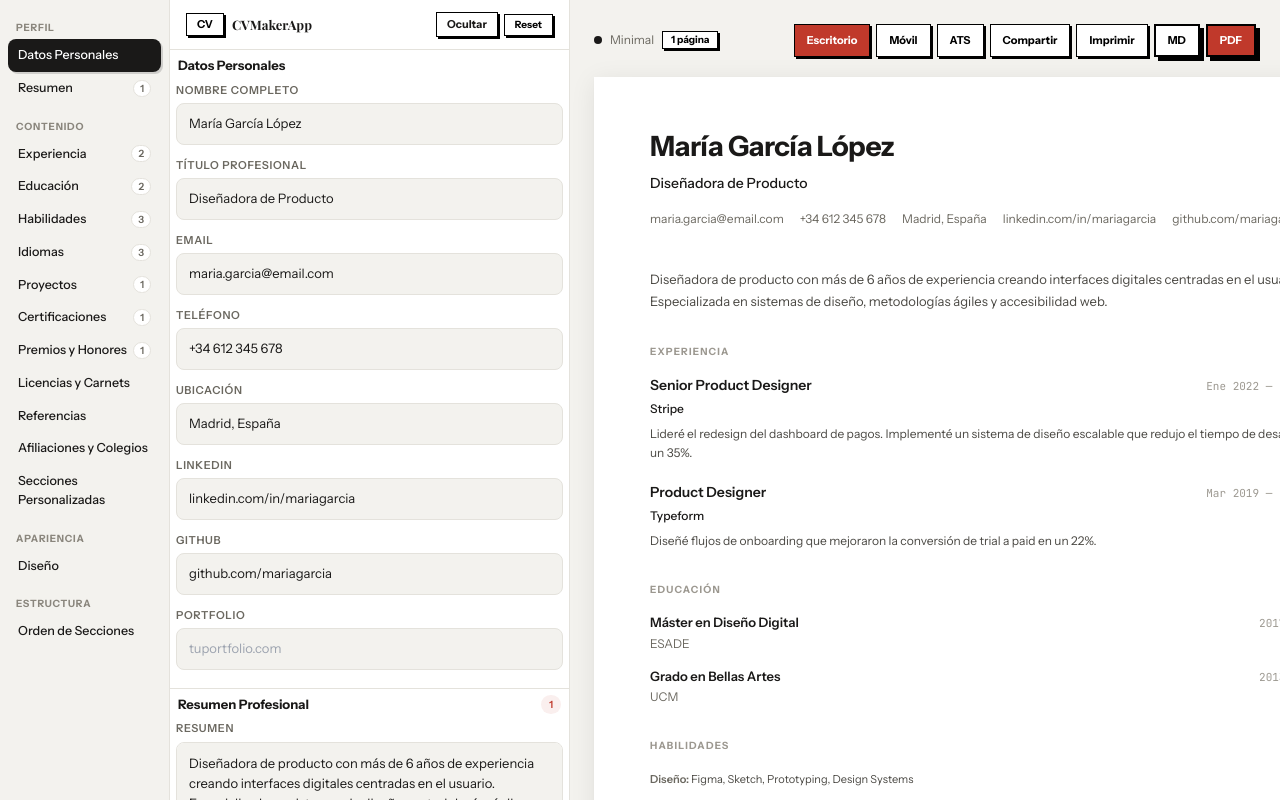
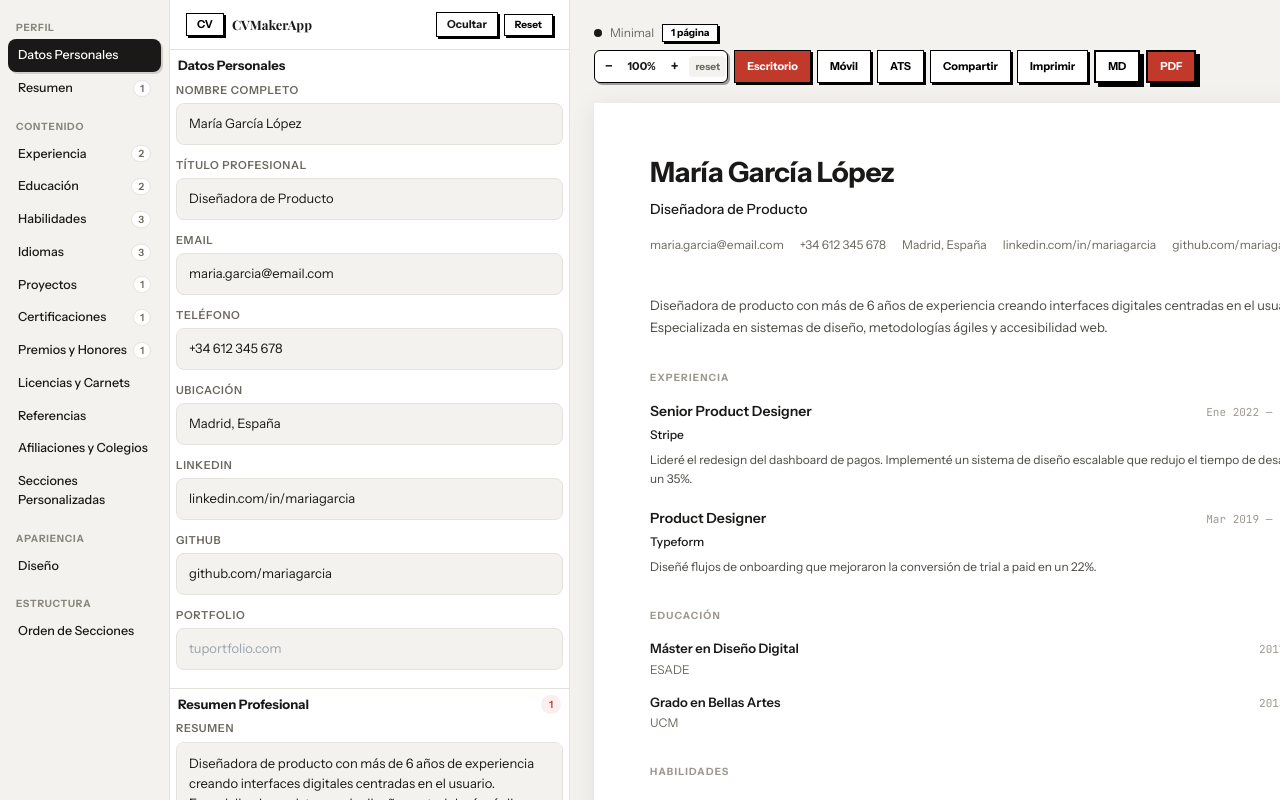
Before and after one commit to TirsoCode/cvmakerapp, a Next.js app: page /editor in a window 1280 px wide. Built offline with nearby package versions, Linux system fonts and the light colour scheme.

Commit message:
Editor: anadir zoom (ampliar/reducir) de la vista previa del CV con botones y rueda Ctrl

```diff
--- a/app/editor/editor-client.tsx
+++ b/app/editor/editor-client.tsx
@@ -242,6 +242,8 @@ function EditorInner() {
   const [isExporting, setIsExporting] = useState(false);
   const [previewMode, setPreviewMode] = useState<"desktop" | "mobile">("desktop");
   const [atsMode, setAtsMode] = useState(false);
+  const [zoom, setZoom] = useState(1);
+  const paperZoomRef = useRef<HTMLDivElement>(null);
   const [showErrors, setShowErrors] = useState(false);
   const [showDashboard, setShowDashboard] = useState(false);
   const [showShareModal, setShowShareModal] = useState(false);
@@ -253,6 +255,28 @@ function EditorInner() {
 
   const [activeSection, setActiveSection] = useState<string>("personal");
   const asideRef = useRef<HTMLElement>(null);
+
+  const clampZoom = (z: number) => Math.min(2, Math.max(0.25, Math.round(z * 100) / 100));
+  const zoomIn = () => setZoom((z) => clampZoom(z + 0.25));
+  const zoomOut = () => setZoom((z) => clampZoom(z - 0.25));
+
+  useEffect(() => {
+    if (paperZoomRef.current) {
+      paperZoomRef.current.style.zoom = String(zoom);
+    }
+  }, [zoom]);
+
+  useEffect(() => {
+    const el = previewRef.current;
+    if (!el) return;
+    const onWheel = (e: WheelEvent) => {
+      if (!e.ctrlKey && !e.metaKey) return;
+      e.preventDefault();
+      setZoom((z) => clampZoom(e.deltaY < 0 ? z + 0.25 : z - 0.25));
+    };
+    el.addEventListener("wheel", onWheel, { passive: false });
+    return () => el.removeEventListener("wheel", onWheel);
+  }, []);
 
   const NAV_GROUPS: { label: string; items: { id: string; label: string; count: number }[] }[] = [
     {
@@ -348,7 +372,12 @@ function EditorInner() {
       const html2canvas = (window as any).html2canvas;
       // eslint-disable-next-line @typescript-eslint/no-explicit-any
       const { jsPDF } = (window as any).jspdf;
+      const zoomEl = paperZoomRef.current;
+      const prevZoom = zoomEl?.style.zoom;
+      if (zoomEl) zoomEl.style.zoom = "1";
+      await new Promise((resolve) => requestAnimationFrame(() => requestAnimationFrame(() => resolve(null))));
       const canvas = await html2canvas(element, { scale: 2, useCORS: true, backgroundColor: "#ffffff", logging: false });
+      if (zoomEl) zoomEl.style.zoom = prevZoom || String(zoom);
       const imgData = canvas.toDataURL("image/png");
       const pdf = new jsPDF({ orientation: "portrait", unit: "mm", format: "a4" });
       const pdfWidth = pdf.internal.pageSize.getWidth();
@@ -917,6 +946,20 @@ function EditorInner() {
             </span>
           </div>
           <div style={{ display: "flex", gap: 6, flexWrap: "wrap" }}>
+            <span style={{ display: "inline-flex", alignItems: "center", gap: 2, border: "1.5px solid #000", borderRadius: 6, padding: 1, background: "#fff", boxShadow: "2px 2px 0px 0px rgba(0,0,0,0.35)" }}>
+              <button onClick={zoomOut} style={{ border: "none", background: "none", cursor: "pointer", fontSize: 14, fontWeight: 700, padding: "4px 9px", lineHeight: 1, color: "#1A1918", borderRadius: 4 }} title="Reducir (Ctrl/Cmd + rueda)">
+                −
+              </button>
+              <span style={{ fontSize: 11, fontWeight: 700, minWidth: 36, textAlign: "center", color: "#1A1918", fontFamily: "var(--font-instrument), sans-serif" }}>
+                {Math.round(zoom * 100)}%
+              </span>
+              <button onClick={zoomIn} style={{ border: "none", background: "none", cursor: "pointer", fontSize: 14, fontWeight: 700, padding: "4px 9px", lineHeight: 1, color: "#1A1918", borderRadius: 4 }} title="Ampliar (Ctrl/Cmd + rueda)">
+                +
+              </button>
+              <button onClick={() => setZoom(1)} style={{ border: "none", cursor: "pointer", fontSize: 10, fontWeight: 700, padding: "3px 6px", borderRadius: 4, color: "#6B6860", background: "#F3F2EE", fontFamily: "var(--font-instrument), sans-serif" }} title="Restablecer zoom">
+                reset
+              </button>
+            </span>
             <button onClick={() => setPreviewMode("desktop")} className={`boton-neobrutalista-sm${previewMode === "desktop" ? " boton-neobrutalista-primario" : ""}`} style={{ padding: "6px 12px", fontSize: 11 }}>
               Escritorio
             </button>
@@ -943,8 +986,10 @@ function EditorInner() {
 
         {/* Preview */}
         <div ref={previewRef} style={{ width: "100%", maxWidth: previewMode === "mobile" ? 375 : 720 }}>
-          <div className={previewMode === "mobile" ? "a4-paper-mobile" : "a4-paper"} style={{ transform: "scale(1)", transformOrigin: "top center", margin: "0 auto" }}>
-            {atsMode ? <ATSTemplate data={data} /> : <TemplateRenderer data={data} />}
+          <div ref={paperZoomRef} className="editor-paper-zoom" style={{ transformOrigin: "top center", margin: "0 auto", width: "fit-content" }}>
+            <div className={previewMode === "mobile" ? "a4-paper-mobile" : "a4-paper"}>
+              {atsMode ? <ATSTemplate data={data} /> : <TemplateRenderer data={data} />}
+            </div>
           </div>
         </div>
       </main>
@@ -1007,6 +1052,7 @@ function EditorInner() {
         @media print {
           body * { visibility: hidden !important; }
           .editor-root { height: auto !important; overflow: visible !important; }
+          .editor-paper-zoom { zoom: 1 !important; }
           .a4-paper, .a4-paper-mobile, .a4-paper *, .a4-paper-mobile * { visibility: visible !important; }
           .a4-paper, .a4-paper-mobile {
             position: absolute;
```
